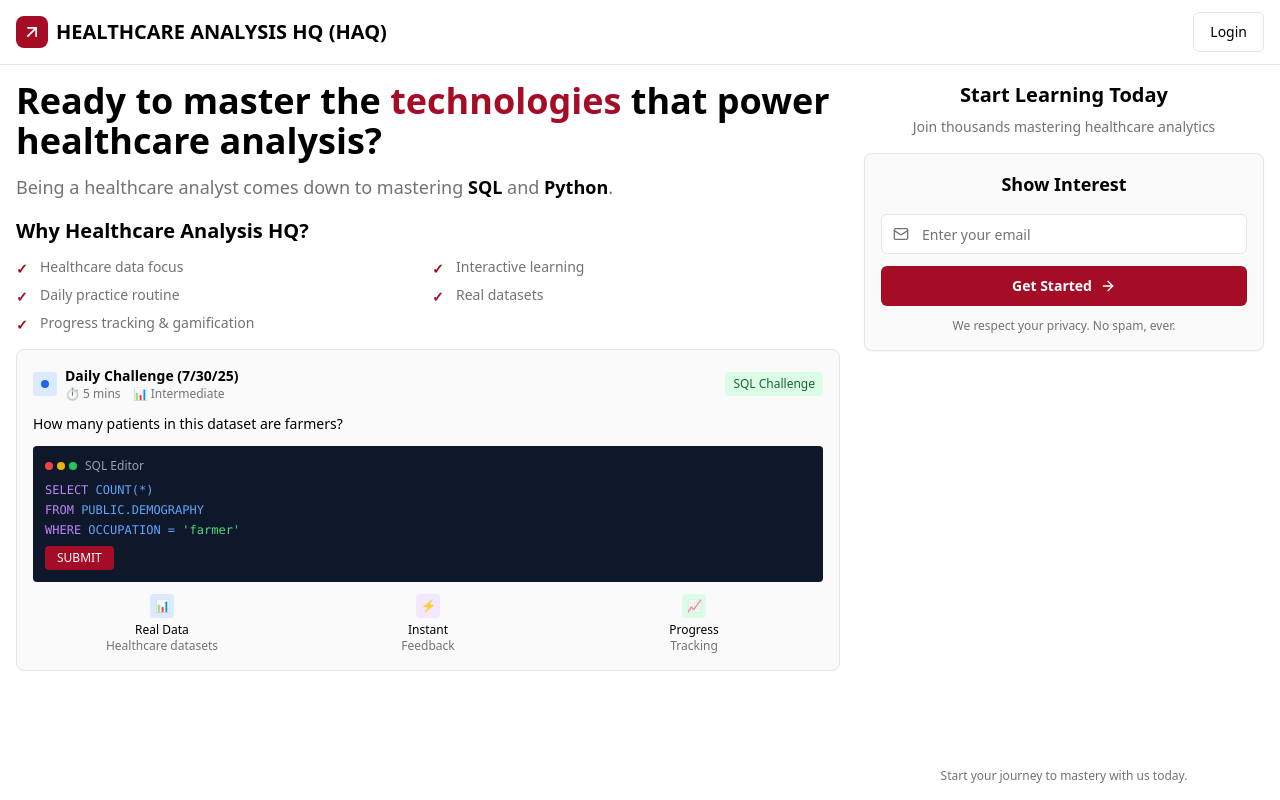
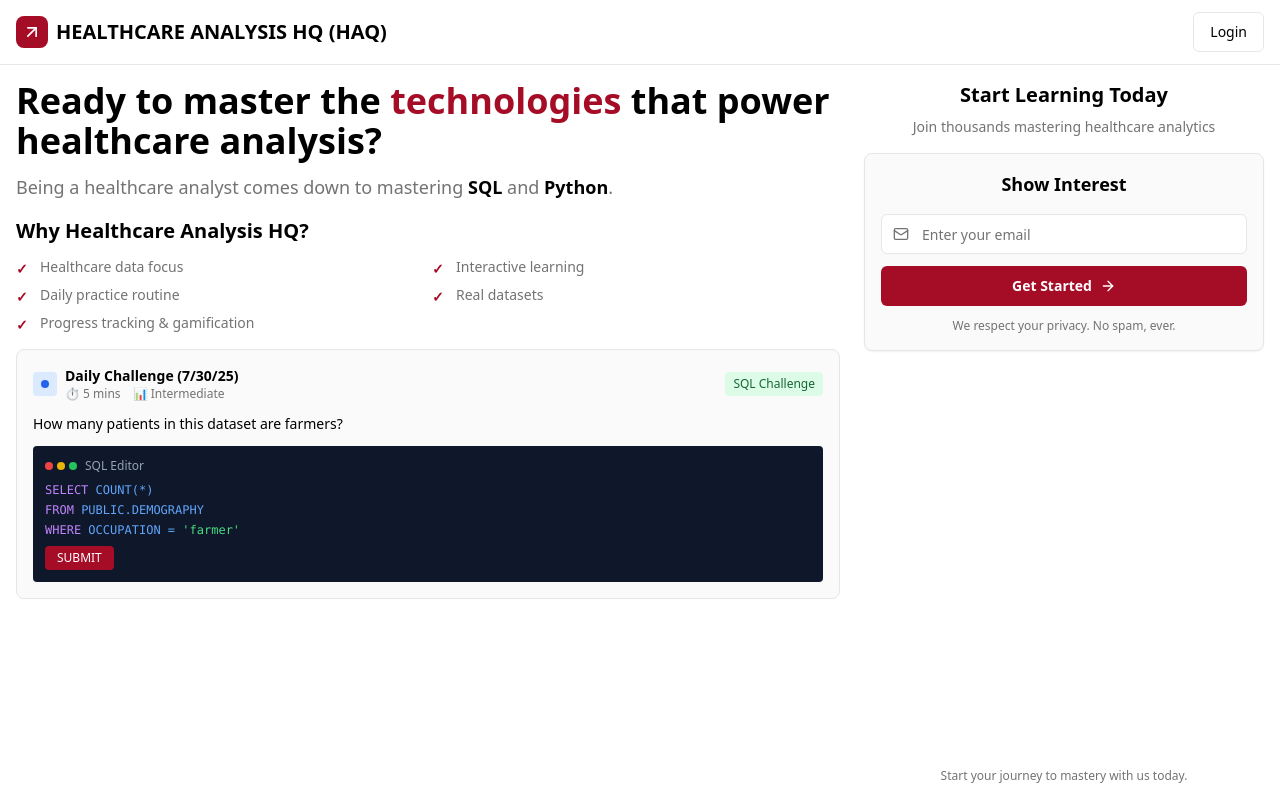
Before and after one commit to Agalyakarthik/curious-signup-page, a React (Vite) app: page / in a window 1280 px wide. Built offline with nearby package versions, Linux system fonts and the light colour scheme.

Commit message:
Remove specific sections and scroll
Removed the "Real Data," "Instant Feedback," and "Progress Tracking" sections from the landing page as per the screenshot. Also removed the scroll button functionality.

```diff
--- a/src/pages/Index.tsx
+++ b/src/pages/Index.tsx
@@ -10,7 +10,7 @@ const Index = () => {
         <div className="grid lg:grid-cols-3 gap-6 h-full max-h-[calc(100vh-80px)]">
 
           {/* Left Column - Main Content (2/3 width) */}
-          <div className="lg:col-span-2 space-y-4 overflow-y-auto">
+          <div className="lg:col-span-2 space-y-4">
             {/* Hero Section */}
             <div className="space-y-3">
               <h1 className="text-3xl lg:text-4xl font-bold text-foreground leading-tight">
@@ -103,36 +103,6 @@ const Index = () => {
                   </button>
                 </div>
 
-                {/* Features - Compact */}
-                <div className="grid grid-cols-3 gap-2 text-xs">
-                  <div className="flex flex-col items-center gap-1">
-                    <div className="w-6 h-6 bg-blue-100 rounded flex items-center justify-center">
-                      <span className="text-xs">📊</span>
-                    </div>
-                    <div className="text-center">
-                      <div className="font-medium text-foreground">Real Data</div>
-                      <div className="text-muted-foreground">Healthcare datasets</div>
-                    </div>
-                  </div>
-                  <div className="flex flex-col items-center gap-1">
-                    <div className="w-6 h-6 bg-purple-100 rounded flex items-center justify-center">
-                      <span className="text-xs">⚡</span>
-                    </div>
-                    <div className="text-center">
-                      <div className="font-medium text-foreground">Instant</div>
-                      <div className="text-muted-foreground">Feedback</div>
-                    </div>
-                  </div>
-                  <div className="flex flex-col items-center gap-1">
-                    <div className="w-6 h-6 bg-green-100 rounded flex items-center justify-center">
-                      <span className="text-xs">📈</span>
-                    </div>
-                    <div className="text-center">
-                      <div className="font-medium text-foreground">Progress</div>
-                      <div className="text-muted-foreground">Tracking</div>
-                    </div>
-                  </div>
-                </div>
               </div>
             </div>
           </div>
```
